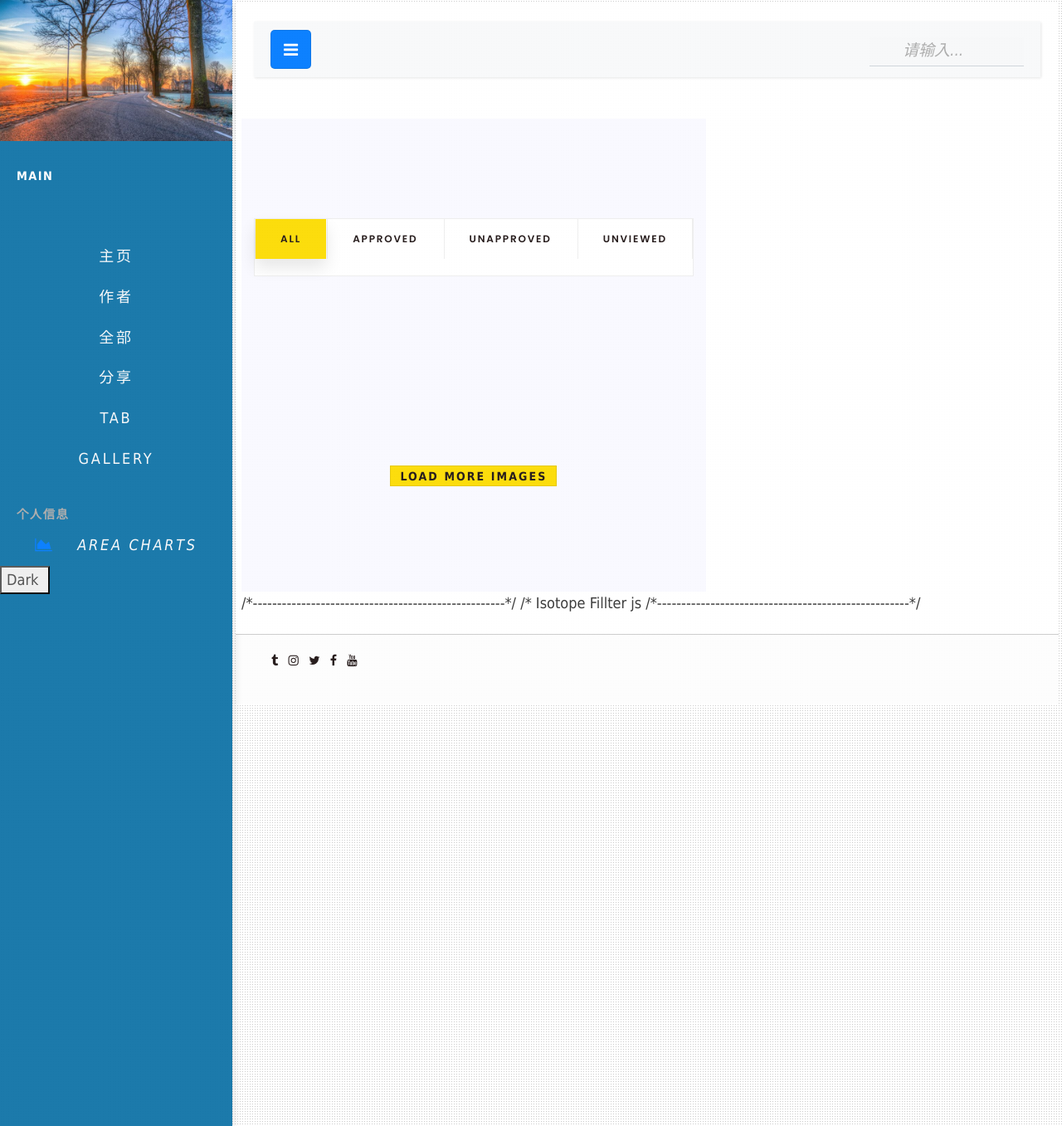
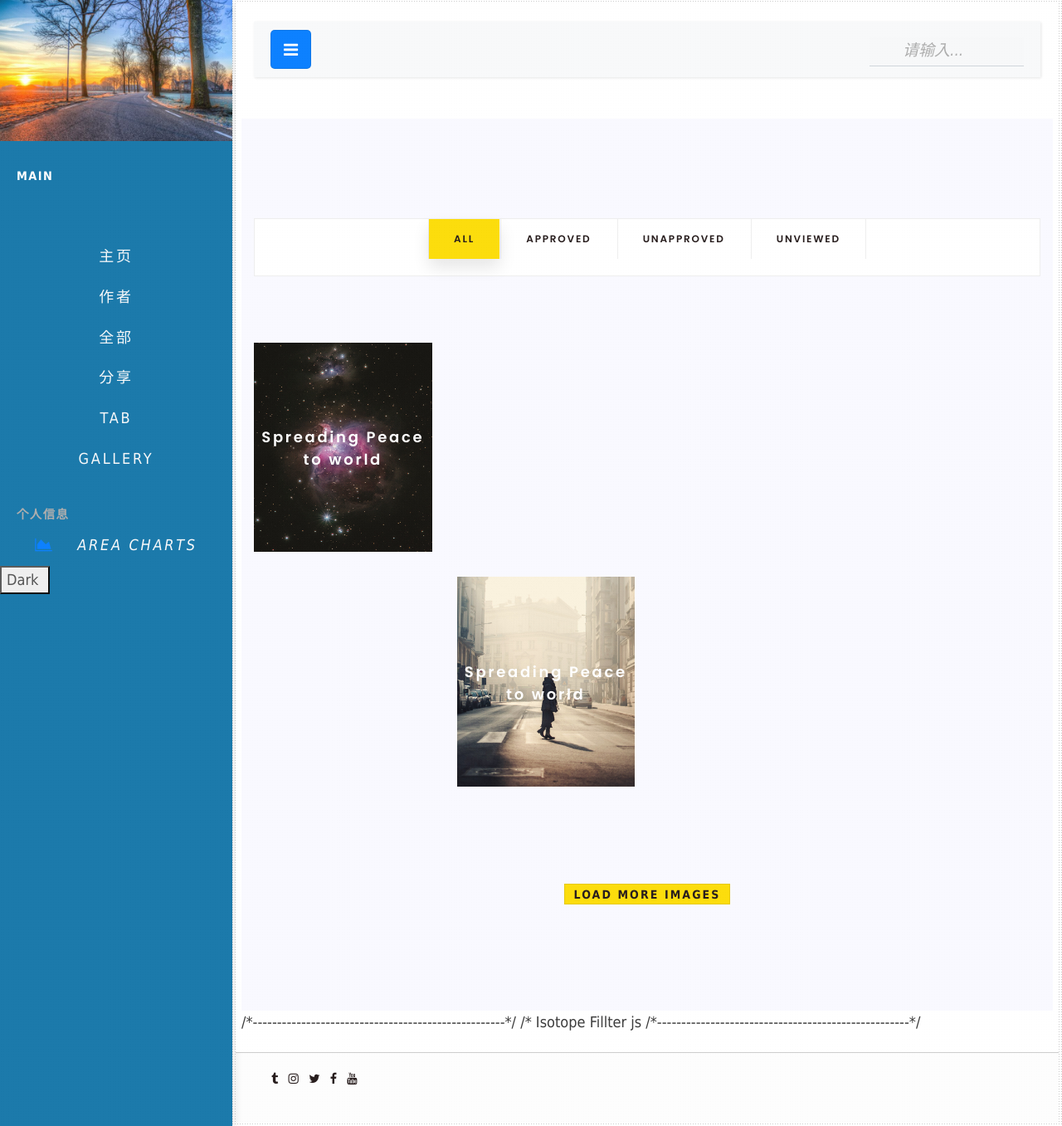
Before and after one commit to nengwuzhi/nengwuzhi.github.ioce, a Jekyll site: the page built from pages/gallery.html, in a window 1280 px wide and 1357 px high. Shown: the whole window at 83% size. Built offline with Jekyll 4.4.1, drawn with Linux system fonts in a browser that asks for light colours; nearby versions of some CDN libraries; comment, search, counter and statistics services are not loaded.

Commit message:
Update gallery.html

```diff
--- a/pages/gallery.html
+++ b/pages/gallery.html
@@ -26,10 +26,10 @@
         		<div class="gallery_f_inner row imageGallery1">
         			<div class="col-lg-3 col-md-4 col-sm-6 ap">
         				<div class="h_gallery_item">
-        					<img src="img/gallery/gallery-1.jpg" alt="">
+        					<img src="/img/gallery/gallery-1.jpg" alt="">
         					<div class="hover">
         						<a href="#"><h4>Spreading Peace to world</h4></a>
-        						<a class="light" href="img/gallery/gallery-1.jpg"><i class="fa fa-expand"></i></a>
+        						<a class="light" href="/img/gallery/gallery-1.jpg"><i class="fa fa-expand"></i></a>
         					</div>
         				</div>
         			</div>
@@ -38,7 +38,7 @@
         					<img src="img/gallery/gallery-2.jpg" alt="">
         					<div class="hover">
         						<a href="#"><h4>Spreading Peace to world</h4></a>
-        						<a class="light" href="img/gallery/gallery-2.jpg"><i class="fa fa-expand"></i></a>
+        						<a class="light" href="/img/gallery/gallery-2.jpg"><i class="fa fa-expand"></i></a>
         					</div>
         				</div>
         			</div>
@@ -47,7 +47,7 @@
         					<img src="img/gallery/gallery-3.jpg" alt="">
         					<div class="hover">
         						<a href="#"><h4>Spreading Peace to world</h4></a>
-        						<a class="light" href="img/gallery/gallery-3.jpg"><i class="fa fa-expand"></i></a>
+        						<a class="light" href="/img/gallery/gallery-3.jpg"><i class="fa fa-expand"></i></a>
         					</div>
         				</div>
         			</div>
@@ -56,7 +56,7 @@
         					<img src="img/gallery/gallery-4.jpg" alt="">
         					<div class="hover">
         						<a href="#"><h4>Spreading Peace to world</h4></a>
-        						<a class="light" href="img/gallery/gallery-4.jpg"><i class="fa fa-expand"></i></a>
+        						<a class="light" href="/img/gallery/gallery-4.jpg"><i class="fa fa-expand"></i></a>
         					</div>
         				</div>
         			</div>
@@ -65,13 +65,13 @@
         					<img src="img/gallery/gallery-5.jpg" alt="">
         					<div class="hover">
         						<a href="#"><h4>Spreading Peace to world</h4></a>
-        						<a class="light" href="img/gallery/gallery-5.jpg"><i class="fa fa-expand"></i></a>
+        						<a class="light" href="/img/gallery/gallery-5.jpg"><i class="fa fa-expand"></i></a>
         					</div>
         				</div>
         			</div>
         			<div class="col-lg-3 col-md-4 col-sm-6 ap">
         				<div class="h_gallery_item">
-        					<img src="img/gallery/gallery-6.jpg" alt="">
+        					<img src="/img/gallery/gallery-6.jpg" alt="">
         					<div class="hover">
         						<a href="#"><h4>Spreading Peace to world</h4></a>
         						<a data-fancybox="gallery" class="light" href="img/gallery/gallery-6.jpg"><i class="fa fa-expand"></i></a>
@@ -83,7 +83,7 @@
         					<img src="img/gallery/gallery-7.jpg" alt="">
         					<div class="hover">
         						<a href="#"><h4>Spreading Peace to world</h4></a>
-        						<a data-fancybox="gallery" class="light" href="img/gallery/gallery-7.jpg"><i class="fa fa-expand"></i></a>
+        						<a data-fancybox="gallery" class="light" href="/img/gallery/gallery-7.jpg"><i class="fa fa-expand"></i></a>
         					</div>
         				</div>
         			</div>
@@ -92,7 +92,7 @@
         					<img src="img/gallery/gallery-8.jpg" alt="">
         					<div class="hover">
         						<a href="#"><h4>Spreading Peace to world</h4></a>
-        						<a class="light" data-fancybox="gallery" href="img/gallery/gallery-8.jpg"><i class="fa fa-expand"></i></a>
+        						<a class="light" data-fancybox="gallery" href="/img/gallery/gallery-8.jpg"><i class="fa fa-expand"></i></a>
         					</div>
         				</div>
         			</div>
@@ -101,7 +101,7 @@
         					<img src="img/gallery/gallery-9.jpg" alt="">
         					<div class="hover">
         						<a href="#"><h4>Spreading Peace to world</h4></a>
-        						<a class="light" data-fancybox="gallery" href="img/gallery/gallery-9.jpg"><img src="img/instagram/ins-5.jpg" alt=""><i class="fa fa-expand"></i></a>
+        						<a class="light" data-fancybox="gallery" href="/img/gallery/gallery-9.jpg"><img src="/img/instagram/ins-5.jpg" alt=""><i class="fa fa-expand"></i></a>
         					</div>
         				</div>
         			</div>
@@ -110,7 +110,7 @@
         					<img src="img/gallery/gallery-10.jpg" alt="">
         					<div class="hover">
         						<a href="#"><h4>Spreading Peace to world</h4></a>
-        						<a class="light" data-fancybox="gallery" href="img/gallery/gallery-10.jpg"><img src="img/instagram/ins-1.jpg" alt=""><i class="fa fa-expand"></i></a>
+        						<a class="light" data-fancybox="gallery" href="/img/gallery/gallery-10.jpg"><img src="/img/instagram/ins-1.jpg" alt=""><i class="fa fa-expand"></i></a>
         					</div>
         				</div>
         			</div>
@@ -119,7 +119,7 @@
         					<img src="img/gallery/gallery-11.jpg" alt="">
         					<div class="hover">
         						<a href="#"><h4>Spreading Peace to world</h4></a>
-        						<a class="light" data-fancybox="gallery" href="img/gallery/gallery-11.jpg"><img src="img/instagram/ins-3.jpg" alt=""><i class="fa fa-expand"></i></a>
+        						<a class="light" data-fancybox="gallery" href="/img/gallery/gallery-11.jpg"><img src="/img/instagram/ins-3.jpg" alt=""><i class="fa fa-expand"></i></a>
         					</div>
         				</div>
         			</div>
@@ -128,7 +128,7 @@
         					<img src="img/gallery/gallery-12.jpg" alt="">
         					<div class="hover">
         						<a href="#"><h4>Spreading Peace to world</h4></a>
-        						<a class="light" data-fancybox="gallery" href="img/gallery/gallery-12.jpg"><img src="img/instagram/ins-3.jpg" alt=""><i class="fa fa-expand"></i></a>
+        						<a class="light" data-fancybox="gallery" href="/img/gallery/gallery-12.jpg"><img src="/img/instagram/ins-3.jpg" alt=""><i class="fa fa-expand"></i></a>
         					</div>
         				</div>
         			</div>
```
